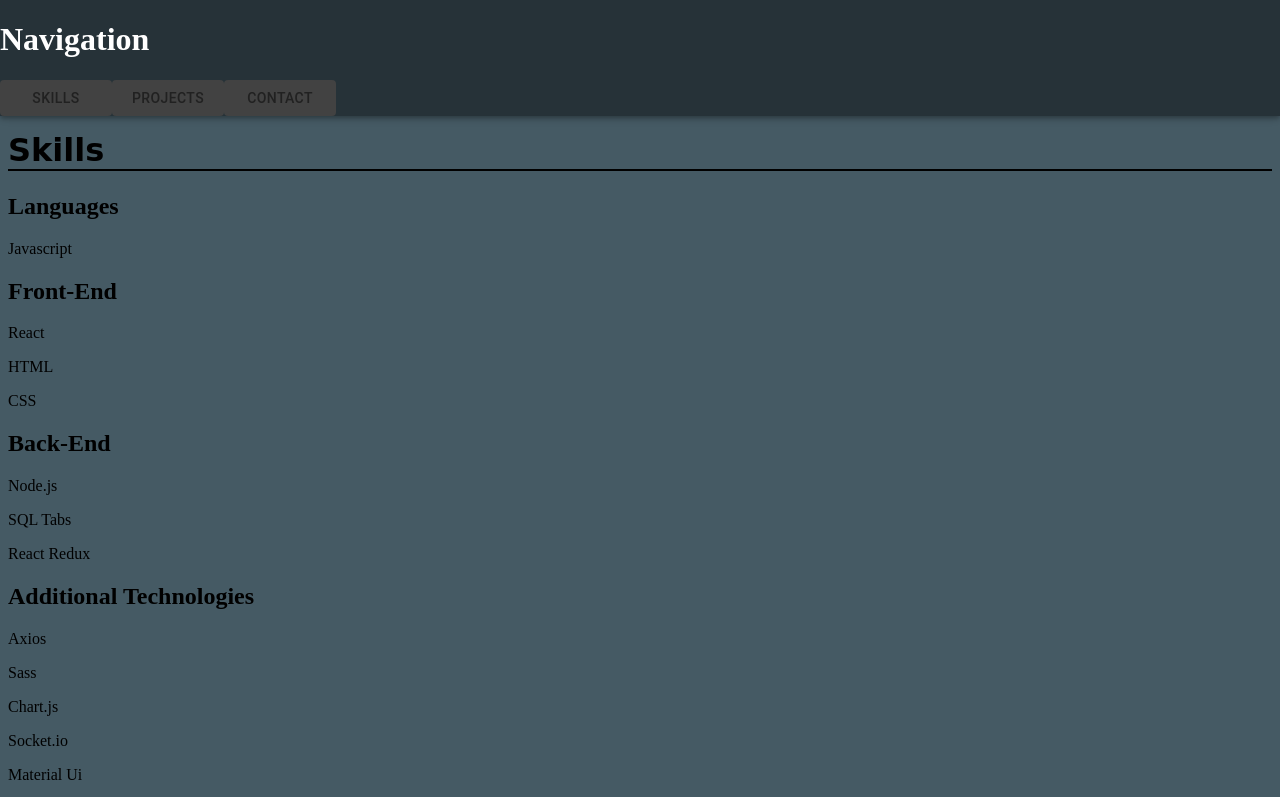
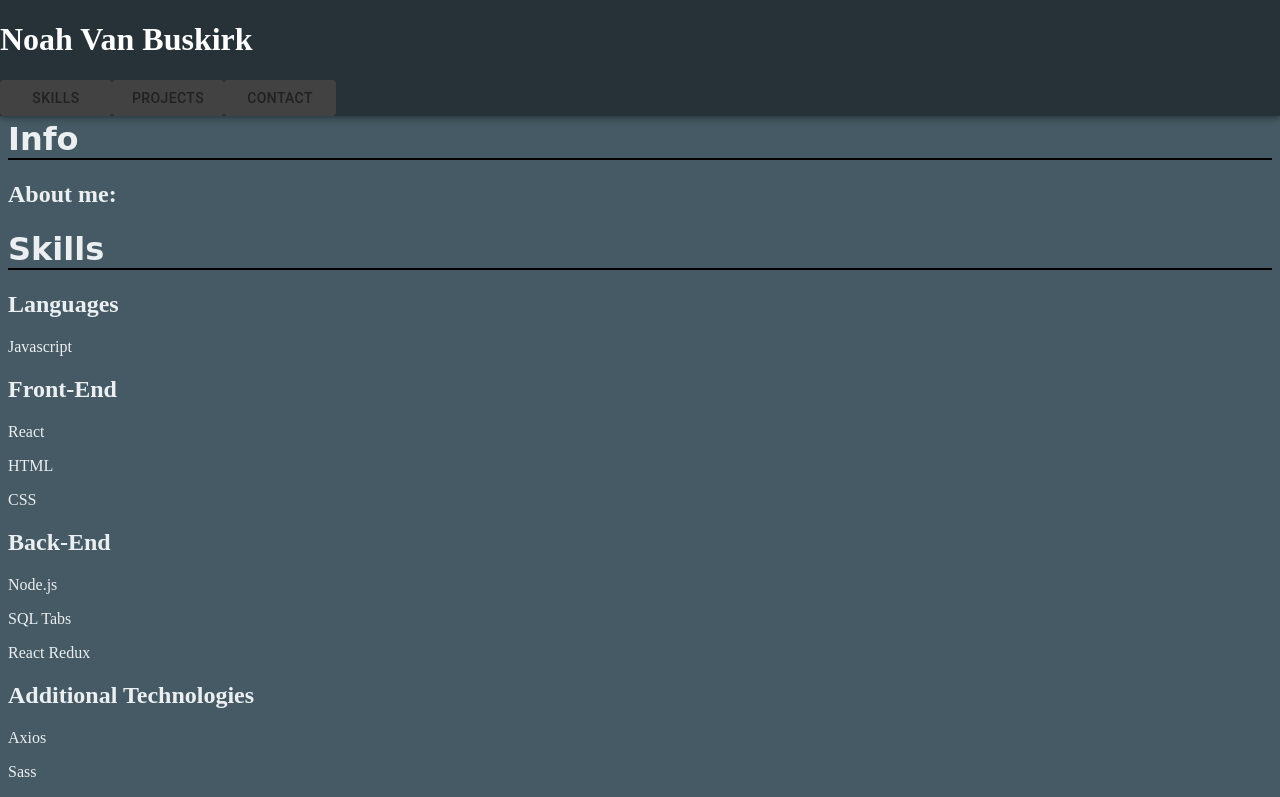
Before and after one commit to DogSniffers/Portfolio, a React (Create React App) app: page / in a window 1280 px wide. Shown: the top 797 px of the page. Built offline with nearby package versions, Linux system fonts and the light colour scheme.

Commit message:
info showing up again, colors changed

```diff
--- a/src/App.css
+++ b/src/App.css
@@ -1,4 +1,5 @@
 body {
   background-color: #455a64;
+  color: #eceff1;
 }
 /*# sourceMappingURL=App.css.map */
--- a/src/App.scss
+++ b/src/App.scss
@@ -1,3 +1,4 @@
 body{
     background-color: #455a64;
+    color: #eceff1    ;
 }
--- a/src/Components/Info/Info.css
+++ b/src/Components/Info/Info.css
@@ -1,3 +1,7 @@
+body {
+  margin-top: 120px;
+}
+
 .info {
   background-color: aqua;
   width: 100vh;
--- a/src/Components/Info/Info.scss
+++ b/src/Components/Info/Info.scss
@@ -1,5 +1,8 @@
 @import '../Sass//mixin';
 
+ body{
+     margin-top: 120px;
+ }
 .info{
     background-color: aqua;
     width: 100vh;
--- a/src/Components/Nav/Nav.js
+++ b/src/Components/Nav/Nav.js
@@ -31,7 +31,7 @@
   return (
     <AppBar className={style.navBar}>
         <div>
-            <h1>Navigation</h1>
+            <h1>Noah Van Buskirk</h1>
             <Button className={style.button}>Skills</Button>
             <Button className={style.button}>Projects</Button>
             <Button className={style.button}>Contact</Button>
```
Also changed, not shown: 2 other files (tests, documents, lock files or other folders).
